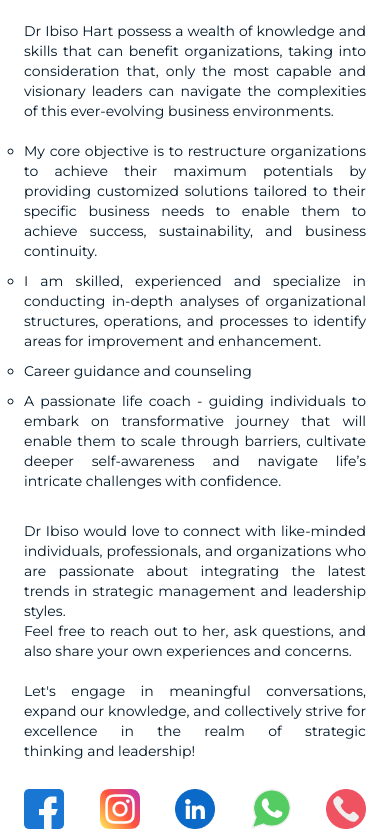
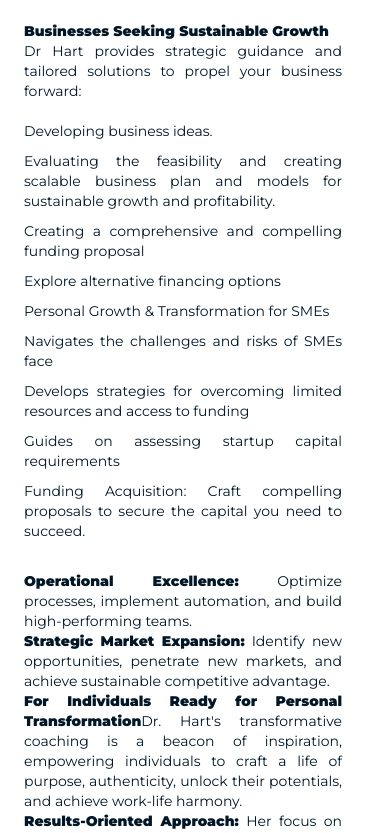
Before and after one commit to alabo-excel/dribisohart, a Next.js app: page /about in a window 390 px wide. Shown: the part 2789-3622 px from the top of the page. Built offline with nearby package versions, Linux system fonts and the light colour scheme.

Commit message:
updated expertise and scroll effect

```diff
--- a/src/components/HeaderNav.jsx
+++ b/src/components/HeaderNav.jsx
@@ -18,9 +18,11 @@ const HeaderNav = () => {
       <div className={`p-4 w-full fixed top-0 z-10 flex justify-between bg-[#011627] text-white text-lg lg:px-20`}>
         {/* <h1 className='text-3xl font-bold'>Dr. Ibiso .D. Hart</h1> */}
         <Link href='/'><img src="./images/logo.png" className='w-11 h-11' alt="" /></Link>
-        <div className='lg:flex hidden text-lg justify-between w-[50%]'>
+        <div className='lg:flex hidden text-lg justify-between w-[55%]'>
           <p className='my-auto'><Link href='/'>Home</Link></p>
           <p className='my-auto'><Link href="/about">About</Link></p>
+          <p className='my-auto'><Link href="/about#expertise">Expertise</Link></p>
+
           <p className='my-auto'><Link href="/about">Books</Link></p>
           <p className='my-auto'><Link href="/gallery">Media</Link></p>
 
--- a/src/pages/about.jsx
+++ b/src/pages/about.jsx
@@ -52,87 +52,53 @@ const About = () => {
 
         <div id='expertise' className='lg:flex lg:text-lg text-sm lg:py-32 py-8 justify-between'>
           <img className='lg:w-1/2 object-cover  ' src="./images/IMG-20231217-WA0030.jpg" alt="" />
-          <div className='lg:w-[45%] my-auto'>
-            <h3 className='font-bold text-xl my-5'>Expertise</h3>
+          <div className='lg:w-[45%]  h-[150vh] pr-6 overflow-y-scroll'>
+            <h3 className='font-bold text-xl my-5'>Expertise </h3>
             <p>
+              <strong>Businesses Seeking Sustainable Growth</strong>
+              <br />
               {/* Dr Ibiso Hart is a passionate top-tier Business, Restructuring Development Strategist/Manager, currently contributing her quota as the General Manager in a leading conglomerate.
 
               <br /> <br /> */}
 
-              Dr Ibiso Hart possess a wealth of knowledge and skills that can benefit organizations,
-              taking into consideration that, only the most capable and visionary leaders can navigate the complexities of this ever-evolving business environments.
+              Dr Hart provides strategic guidance and tailored solutions to propel your business forward:
               <br />
               <br />
               {/* <b>OBJECTIVES  :</b>
               <br /> <br /> */}
               <ul>
-                <li>My core objective is to restructure organizations to achieve their maximum potentials by providing customized solutions tailored to their specific business needs to enable them to achieve success, sustainability, and business continuity.</li>
-                <li>I am skilled, experienced and specialize in conducting in-depth analyses of organizational structures, operations, and processes to identify areas for improvement and enhancement.</li>
-                <li>Career guidance and counseling</li>
-                <li>A passionate life coach - guiding individuals to embark on transformative journey that will enable them to scale through barriers, cultivate deeper self-awareness and navigate life’s intricate challenges with confidence.</li>
+                <li>Developing business ideas.</li>
+                <li>Evaluating the feasibility and creating  scalable business plan and models for sustainable growth and profitability.</li>
+                <li>Creating a comprehensive and compelling funding proposal</li>
+                <li>Explore alternative financing options</li>
+                <li>Personal Growth & Transformation for SMEs </li>
+                <li>Navigates the challenges and risks of SMEs face</li>
+                <li>Develops strategies for overcoming limited resources and access to funding </li>
+                <li>Guides on assessing startup capital requirements </li>
+                <li>Funding Acquisition: Craft compelling proposals to secure the capital you need to succeed.</li>
               </ul>
               <br />
-              {/*
-              Having developed expertise in a range of strategic management and leadership areas, which include but are not limited to:
+
+              <strong>Operational Excellence:</strong> Optimize processes, implement automation, and build high-performing teams.
+
+
+              <br />
+              <strong>Strategic Market Expansion:</strong> Identify new opportunities, penetrate new markets, and achieve sustainable competitive advantage.
+              <br />
+              <strong>For Individuals Ready for Personal Transformation</strong>
+              Dr. Hart's transformative coaching is a beacon of inspiration, empowering individuals to craft a life of purpose, authenticity, unlock their potentials,  and achieve work-life harmony.
+              <br />
+              <strong>Results-Oriented Approach:</strong> Her focus on actionable strategies and measurable outcomes ensures tangible progress and lasting impact.
+
+              <br /><br />
+              Her Lifematics Lifestyle Framework and book series, born from her extensive experience across diverse industries, provides a practical road-map for cultivating a transformative "antifragile mindset." This approach embraces change and uncertainty as opportunities for business growth and personal evolution.
+
+              <br />
+              Are you ready to unlock your full potential, whether in business development or life transformation, contact Dr  Hart today and embark on a journey of extraordinary business and personal growth.
+
               <br />
               <br />
-
-             <b>Strategic Management:</b>
-              <br />
-              - Developing and implementing sustainable and effective business strategies in alignment with organizational goals.
-              <br />
-
-              - Conducting comprehensive market analysis to identify opportunities, anticipate challenges, and adapt strategies appropriately.
-              <br />
-
-              - Balancing short-term objectives with long-term vision of the organisation to ensure business continuity.
-              <br />
-              <br />
-              <b>Leadership and Team Management:</b>
-              <br />
-
-              - Inspiring and motivating teams to perform at their best by providing clear direction and fostering a collaborative work environment.
-              <br />
-
-              - Building high-performing teams through effective talent acquisition, training, and development initiatives.
-              <br />
-
-              - Encouraging diversity, inclusion, and empowerment to drive innovation and productivity.
-              <br />
-              <br />
-
-              <b>Operational Excellence:</b>
-              <br />
-
-              - Enhancing operational efficiency by implementing streamlined processes, performance metrics, and continuous improvement strategies.
-              <br />
-
-              - Expertise in managing large-scale projects, optimizing asset utilization, and implementing cost-effective measures.
-              <br />
-
-              - Ensuring strict adherence to safety protocols, industry regulations, and environmental sustainability practices.
-              <br />
-              <br />
-
-              <b>Stakeholder Engagement:</b>
-              <br />
-
-              - Building strong relationships with clients, suppliers, regulatory bodies, and local communities.
-              <br />
-
-              - Identifying and addressing the evolving needs of stakeholders to enhance satisfaction and drive long-term partnerships.
-              <br />
-
-              - Proven track record in negotiating and managing contracts, joint ventures, and other strategic alliances.
-              <br /><br /> */}
-
-              Dr Ibiso would love to connect with like-minded individuals, professionals, and organizations who are passionate about integrating the latest trends in strategic management and leadership styles.
-              <br />
-
-              Feel free to reach out to her, ask questions, and also share your own experiences and concerns.
-              <br />
-              <br />
-              Let's engage in meaningful conversations, expand our knowledge, and collectively strive for excellence in the realm of strategic thinking and leadership!
+              Let’s connect!
               <br />
               <br />
               <Social />
@@ -140,42 +106,15 @@ const About = () => {
                 <button className='p-4 bg-[#011627] lg:text-lg text-sm rounded-md text-white w-full my-6'>Career and Life Coach</button>
               </Link>
 
-              {/* <br />
-              <br />
-
-              Her favourite pastimes are cooking, hospitality, and photography */}
             </p>
           </div>
         </div>
 
-        {/* <div className='lg:flex lg:text-lg text-sm my-4 justify-between'>
-          <img className='lg:w-1/2 h-[80vh] object-cover lg:order-last' src="./images/IMGL9467.jpg" alt="" />
-          <div className='lg:w-[45%] lg:order-first'>
-            <p>
-              In the dynamic and fast-paced competitive business environ, organizations require a leader who possess a unique blend of strategic acumen, good leadership skill, and industry expertise, Dr Ibiso possess a track record of delivering exceptional results, also poised to lead organizations towards sustainable growth and success.
-              <br /><br />
-              Her favourite pastimes are cooking, hospitality, and photography
-              <br /> <br />
 
-              - "Success is not measured by how high you climb, but by how many people you bring along with you."
-              <br /> <br />
-
-              Dr Ibiso would love to connect with like-minded individuals, professionals, and organizations who are passionate about strategic management and leadership.
-              <br />
-              Feel free to reach out to her, ask questions, and share your own experiences.
-              <br />
-              Let's engage in meaningful conversations, expand our knowledge, and collectively strive for excellence in the realm of strategic thinking and leadership!
-              <Social />
-            </p>
-            <Link href="/about#coach">
-              <button className='p-4 bg-[#011627] lg:text-lg text-sm rounded-md text-white w-auto my-6'>Life Coach</button>
-            </Link>
-          </div>
-        </div> */}
 
         <div id='coach' className='lg:flex lg:text-lg text-sm lg:py-40 py-8 justify-between'>
           <img className='lg:w-1/2 object-cover' src="./images/IMGL9479.jpg" alt="" />
-          <div className='lg:w-[45%] my-auto'>
+          <div className='lg:w-[45%]  h-[150vh] pr-6 overflow-y-scroll my-auto'>
             <h3 className='font-bold text-xl mb-4'>Career and Life Coach</h3>
             <p>
               With over 20 years of expertise as a life coach, Dr Ibiso Darlington Hart has been committed to guiding individuals on their path to conquering complex life issues.
```
